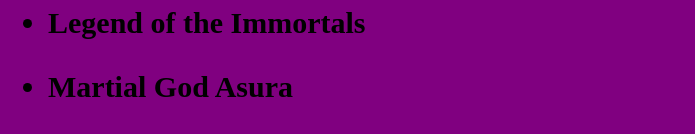
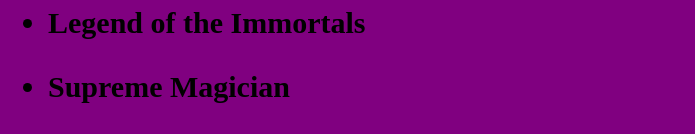
Before and after one commit to Smartemperor/project0, a plain HTML site: page collection.html in a window 1280 px wide. Shown: the part 146-280 px from the top of the page, without its empty margins (0-695 px from the left). Drawn offline with Linux system fonts and the light colour scheme.

Commit message:
Magician

```diff
--- a/collection.html
+++ b/collection.html
@@ -50,7 +50,7 @@
         <p></p>
         <li>Legend of the Immortals</li>
         <p></p>
-        <li>Martial God Asura</li>
+        <li>Supreme Magician</li>
       </ul>
 
       <table>
```
